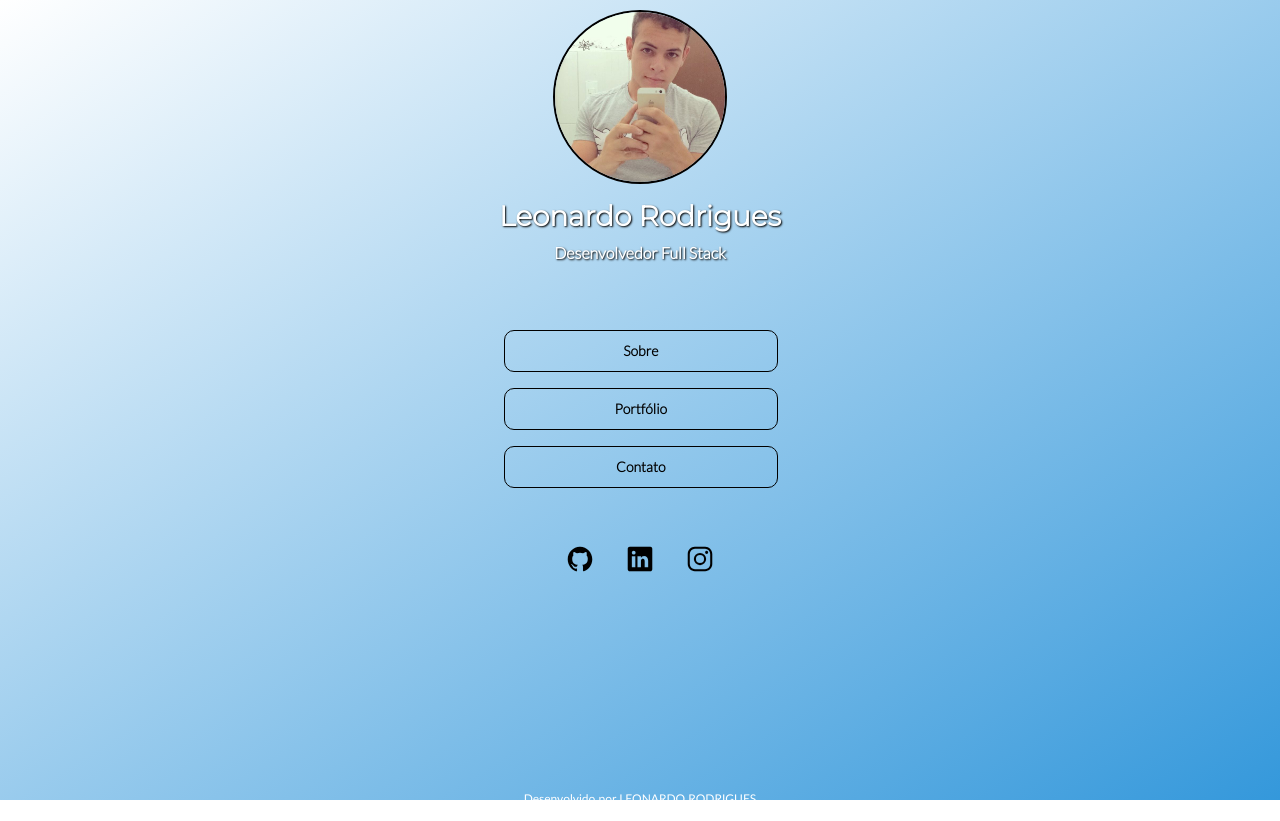
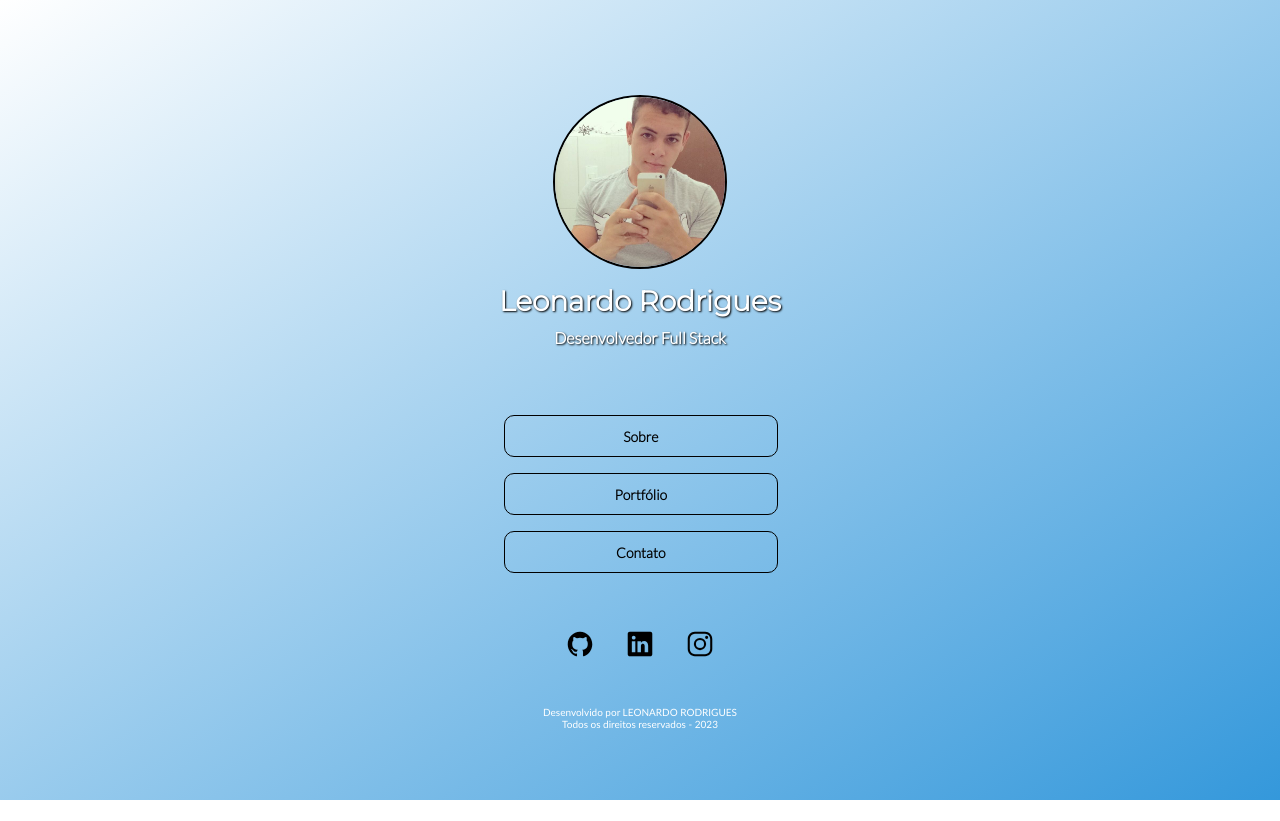
Before and after one commit to LeoRodrigues1036/desenvolvedor-leonardo, a website: page public/index.html in a window 1280 px wide. After the commit the page ends 800 px from the top, so only its background shows below. Drawn offline with nearby package versions, Linux system fonts and the light colour scheme.

Commit message:
ajustes do layout

```diff
--- a/public/index.html
+++ b/public/index.html
@@ -77,6 +77,7 @@
             border-radius: 10px;
             background-color: transparent;
             border: 1px solid black;
+            color:black;
         }
 
         main li{
@@ -142,13 +143,13 @@
         }
 
         footer{
+            margin-bottom: 5px;
             width: 100%;
             display: flex;
             flex-direction: column;
             justify-content: end;
             align-items:center;
-            margin-top: 170px;
-            font-size: 12px;
+            font-size: 10px;
             color: #ffffff;
             font-family: 'Gill Sans', 'Gill Sans MT', Calibri, 'Trebuchet MS', sans-serif;
 
```
Also changed, not shown: public/sobre.html (+2 -2 lines).
